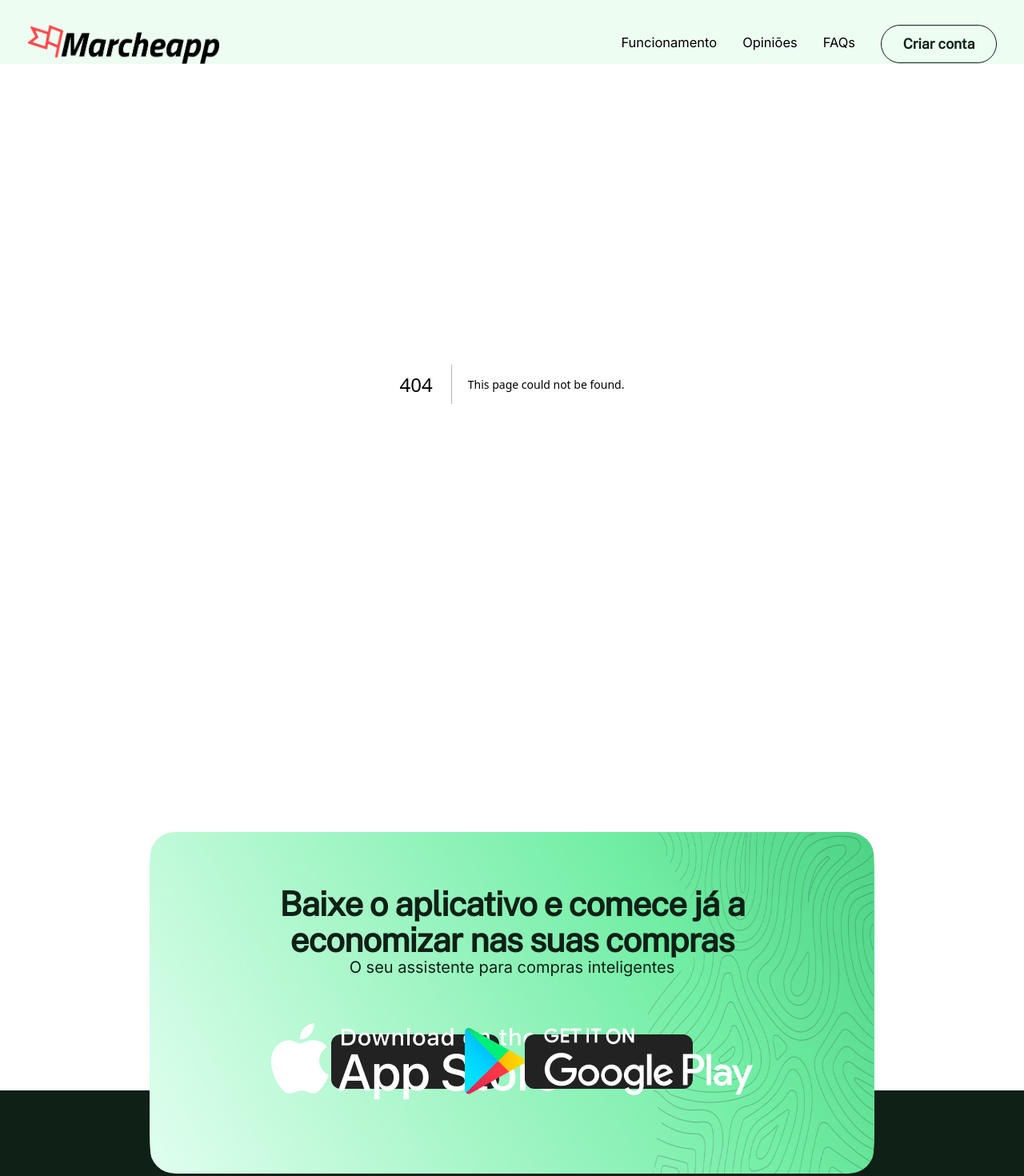
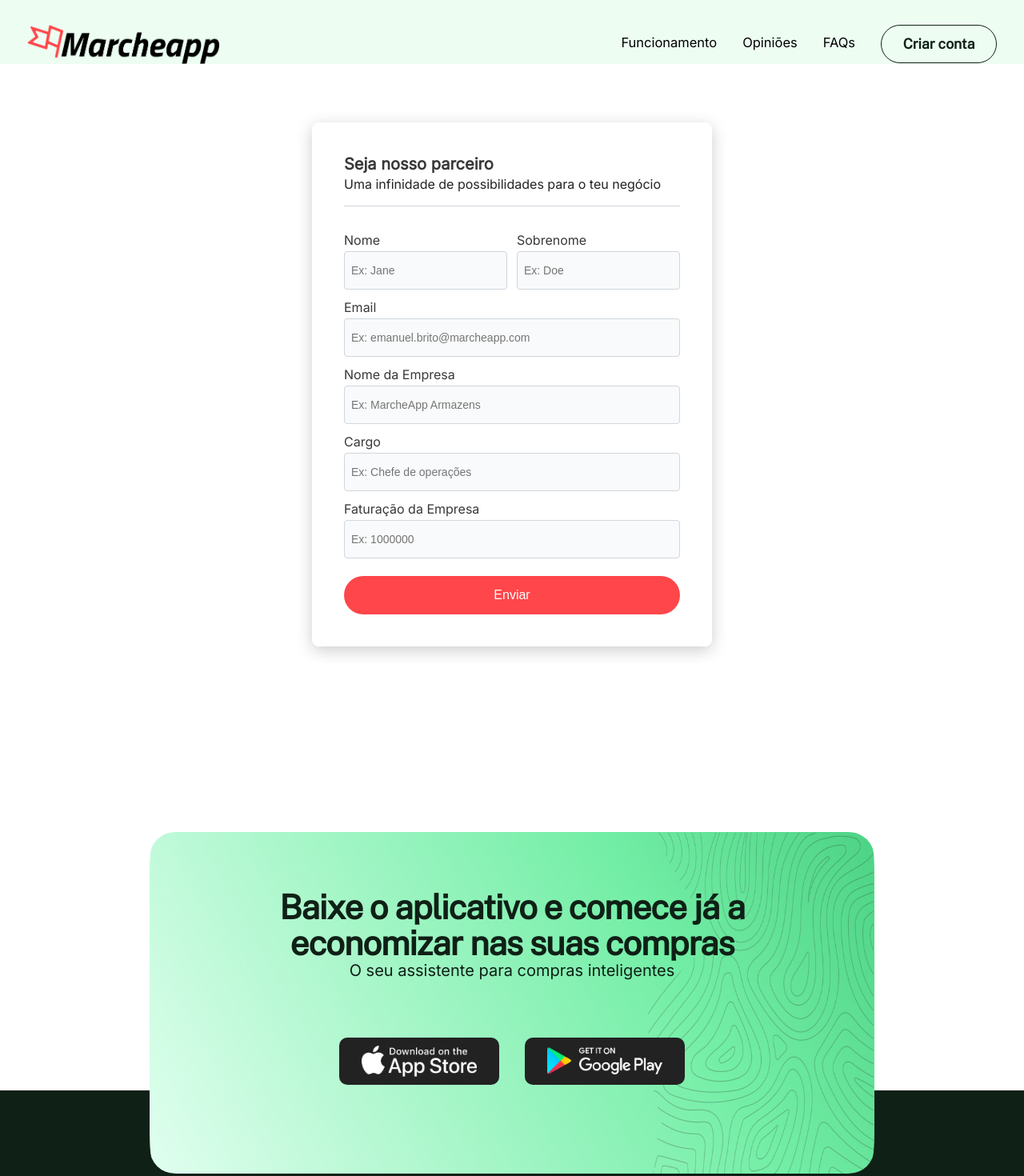
Before and after one commit to TyperGuy/10konto-landing-page, a Next.js app: page /seja-um-parceiro in a window 1280 px wide. Before the commit this address had no page. Shown: the top 1470 px of the page at 80% size. Built offline with nearby package versions, Linux system fonts and the light colour scheme.

Commit message:
feat:add contact form

```diff
--- /dev/null
+++ b/src/app/seja-um-parceiro/page.tsx
@@ -0,0 +1,244 @@
+'use client';
+
+import { useEffect, useState } from 'react';
+
+const EMAIL_TO_USE = 'joaojosetony2016@gmail.com';
+
+export default function ModalForm() {
+  const [open, setOpen] = useState(false);
+  const [submitted, setSubmitted] = useState(false);
+  const [isMobile, setIsMobile] = useState(false);
+
+  const [form, setForm] = useState({
+    firstName: '',
+    lastName: '',
+    email: '',
+    company: '',
+    position: '',
+    revenue: '',
+  });
+
+  useEffect(() => {
+    const handleResize = () => setIsMobile(window.innerWidth <= 600);
+    handleResize();
+    window.addEventListener('resize', handleResize);
+    return () => window.removeEventListener('resize', handleResize);
+  }, []);
+
+  const handleChange = (e: React.ChangeEvent<HTMLInputElement>) => {
+    setForm({ ...form, [e.target.name]: e.target.value });
+  };
+
+  const handleSubmit = async (e: React.FormEvent) => {
+    e.preventDefault();
+
+    const formData = new FormData();
+    Object.entries(form).forEach(([key, value]) => {
+      formData.append(key, value);
+    });
+    formData.append('_captcha', 'false');
+
+    const res = await fetch(`https://formsubmit.co/${EMAIL_TO_USE}`, {
+      method: 'POST',
+      body: formData,
+    });
+
+    if (res.ok) {
+      setSubmitted(true);
+      setForm({
+        firstName: '',
+        lastName: '',
+        email: '',
+        company: '',
+        position: '',
+        revenue: '',
+      });
+    }
+  };
+
+  const onClose = () => {
+    setOpen(false);
+    setSubmitted(false);
+  };
+
+  return (
+    <div style={styles.overlay}>
+      <div
+        style={{
+          ...styles.modal,
+          width: isMobile ? '95%' : 500,
+          maxHeight: isMobile ? '95vh' : '90vh',
+        }}
+      >
+        <div style={styles.header}>
+          <h2 style={{ margin: 0, fontSize: 20 }}> Seja nosso parceiro</h2>
+          <span style={{ fontWeight: 'normal', fontSize: 16, color: '#222' }}>
+            Uma infinidade de possibilidades para o teu negócio
+          </span>
+        </div>
+
+        {!submitted ? (
+          <form
+            onSubmit={handleSubmit}
+            style={{ display: 'flex', flexDirection: 'column', gap: 12 }}
+          >
+            <div
+              style={{
+                ...styles.row,
+                flexDirection: isMobile ? 'column' : 'row',
+              }}
+            >
+              <div style={styles.field}>
+                <label>Nome</label>
+                <input
+                  name='firstName'
+                  placeholder='Ex: Jane'
+                  required
+                  value={form.firstName}
+                  onChange={handleChange}
+                  style={styles.input}
+                />
+              </div>
+              <div style={styles.field}>
+                <label>Sobrenome</label>
+                <input
+                  name='lastName'
+                  placeholder='Ex: Doe'
+                  required
+                  value={form.lastName}
+                  onChange={handleChange}
+                  style={styles.input}
+                />
+              </div>
+            </div>
+            <div style={styles.field}>
+              <label>Email</label>
+              <input
+                type='email'
+                name='email'
+                placeholder='Ex: emanuel.brito@marcheapp.com'
+                required
+                value={form.email}
+                onChange={handleChange}
+                style={styles.input}
+              />
+            </div>
+            <div style={styles.field}>
+              <label>Nome da Empresa</label>
+              <input
+                name='company'
+                placeholder='Ex: MarcheApp Armazens'
+                value={form.company}
+                onChange={handleChange}
+                style={styles.input}
+              />
+            </div>
+            <div style={styles.field}>
+              <label>Cargo</label>
+              <input
+                name='position'
+                placeholder='Ex: Chefe de operações'
+                value={form.position}
+                onChange={handleChange}
+                style={styles.input}
+              />
+            </div>
+            <div style={styles.field}>
+              <label>Faturação da Empresa</label>
+              <input
+                name='revenue'
+                type='number'
+                placeholder='Ex: 1000000'
+                min='0'
+                value={form.revenue}
+                onChange={handleChange}
+                style={styles.input}
+              />
+            </div>
+            <button type='submit' style={styles.submitButton}>
+              Enviar
+            </button>
+          </form>
+        ) : (
+          <div
+            style={{
+              padding: 20,
+              textAlign: 'center',
+              color: 'green',
+              fontSize: 18,
+            }}
+          >
+            ✅ Sua mensagem foi enviada com sucesso!
+          </div>
+        )}
+      </div>
+    </div>
+  );
+}
+
+const styles: { [key: string]: React.CSSProperties } = {
+  overlay: {
+    position: 'relative',
+    backgroundColor: '#fff',
+    display: 'flex',
+    justifyContent: 'center',
+    alignItems: 'center',
+    padding: 10,
+    height: '100vh',
+    fontFamily: 'Inter, sans-serif',
+  },
+  modal: {
+    background: '#fff',
+    borderRadius: 8,
+    padding: 40,
+    boxShadow: '0 5px 20px rgba(0,0,0,0.2)',
+    overflowY: 'auto',
+    color: '#383838',
+  },
+  header: {
+    alignItems: 'center',
+    marginBottom: 32,
+    fontSize: 20,
+    fontWeight: 'bold',
+    borderBottom: '1px solid #D0D5DD',
+    paddingBottom: 16,
+  },
+  closeButton: {
+    fontSize: 24,
+    border: 'none',
+    background: 'transparent',
+    cursor: 'pointer',
+    lineHeight: 1,
+  },
+  row: {
+    display: 'flex',
+    gap: 12,
+    flexWrap: 'wrap',
+  },
+  field: {
+    display: 'flex',
+    flexDirection: 'column',
+    gap: 4,
+    flex: 1,
+    minWidth: 0,
+  },
+  input: {
+    padding: 8,
+    border: '1px solid #D0D5DD',
+    borderRadius: 4,
+    fontSize: 14,
+    height: '48px',
+    backgroundColor: '#F9FAFB',
+  },
+  submitButton: {
+    padding: 10,
+    height: '48px',
+    backgroundColor: '#FF464A',
+    color: 'white',
+    fontSize: 16,
+    border: 'none',
+    borderRadius: '50px',
+    cursor: 'pointer',
+    marginTop: 10,
+  },
+};
--- a/src/components/BannerDownload/index.tsx
+++ b/src/components/BannerDownload/index.tsx
@@ -10,7 +10,6 @@ import {
 export const BannerDownload = () => {
   return (
     <BannerContainer>
-
       <BannerTitle>
         Baixe o aplicativo e comece já a economizar nas suas compras
       </BannerTitle>
@@ -19,28 +18,34 @@ export const BannerDownload = () => {
       </BannerDescription>
 
       <BannerGroupButtons>
-        <BannerButton
-          data-aos='zoom-in'
-          data-aos-anchor-placement='top-bottom'
-          data-aos-delay={300}
-          data-aos-duration={500}
+        <div
+          style={{
+            width: '200px',
+            padding: ' 10px',
+            backgroundColor: '#222',
+            display: 'flex',
+            justifyContent: 'center',
+            alignItems: 'center',
+            borderRadius: '10px',
+          }}
         >
-          <img src='/app_store.png' />
-        </BannerButton>
-        <BannerButton
-          data-aos='zoom-in'
-          data-aos-anchor-placement='top-bottom'
-          data-aos-delay={600}
-          data-aos-duration={500}
+          {' '}
+          <img style={{ width: '80%' }} src='/app_store.png' />
+        </div>
+        <div
+          style={{
+            width: '200px',
+            padding: ' 10px',
+            backgroundColor: '#222',
+            display: 'flex',
+            justifyContent: 'center',
+            alignItems: 'center',
+            borderRadius: '10px',
+          }}
         >
-          <img src='/play_store.png' />
-        </BannerButton>
-        <BannerButton className='mobile'>
-          <img src='/app_store.png' />
-        </BannerButton>
-        <BannerButton className='mobile'>
-          <img src='/play_store.png' />
-        </BannerButton>
+          {' '}
+          <img style={{ width: '80%' }} src='/play_store.png' />
+        </div>
       </BannerGroupButtons>
     </BannerContainer>
   );
--- a/src/components/Footer/index.tsx
+++ b/src/components/Footer/index.tsx
@@ -59,7 +59,7 @@ export const Footer = () => {
             data-aos-anchor-placement='top-bottom'
           >
             <FooterLogo>
-              <img src="/logo-white.svg" />
+              <img src='/logo-white.svg' />
             </FooterLogo>
             <FooterAppDescription>
               O seu assistente para compras inteligentes, descubra os melhores
--- a/src/components/Hero/index.tsx
+++ b/src/components/Hero/index.tsx
@@ -32,10 +32,9 @@ export const Hero = () => {
               {' '}
               <HeroButton>Baixar a APP</HeroButton>
             </Link>
-            <Link href={'#funcionamento'} passHref>
+            <Link href='/seja-um-parceiro' passHref>
               <SecondayHeroButton>
-                <PiMouseSimpleDuotone fontSize='1.4em' />
-                <span> Saber mais</span>
+                <span>Seja um parceiro</span>
               </SecondayHeroButton>
             </Link>
           </HeroTextContainerButtons>
```
